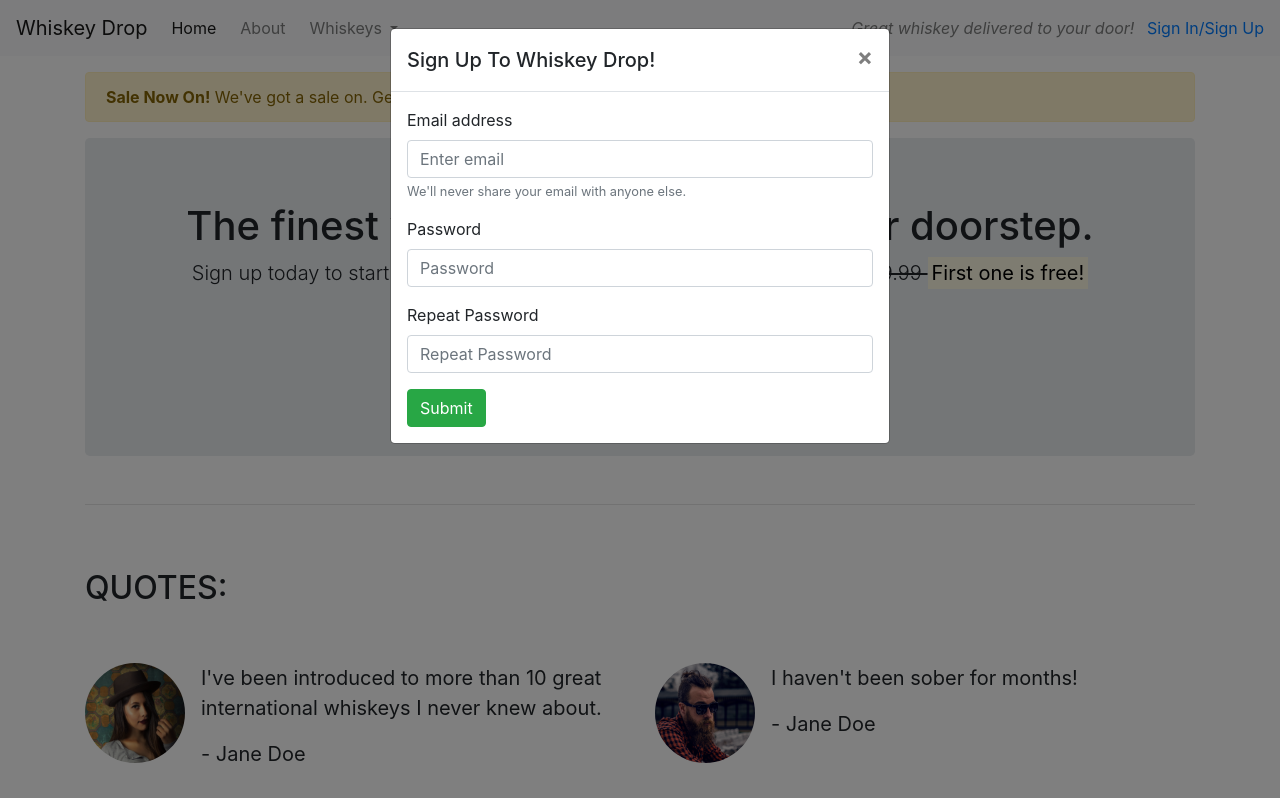
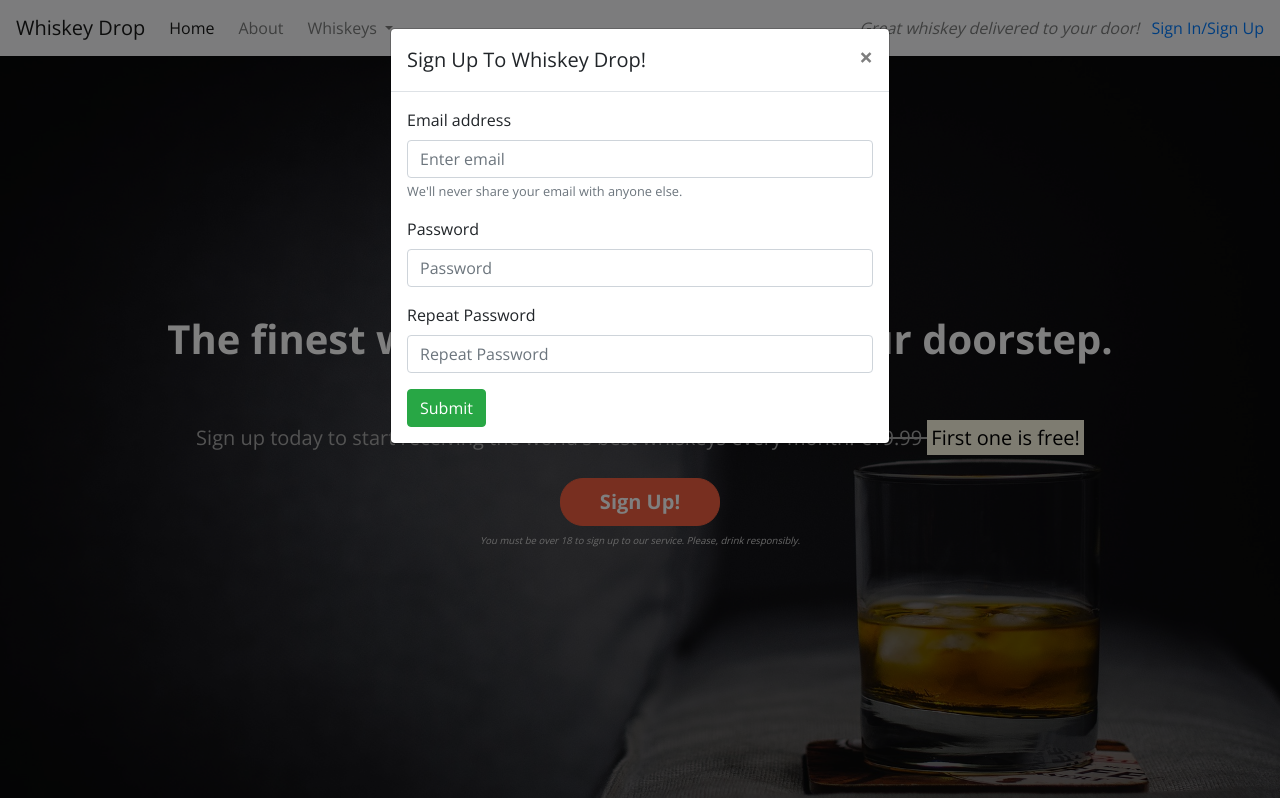
Before and after one commit to Saraholoughlin5/bootstrap4, a plain HTML site: page index.html in a window 1280 px wide. Both pictures are taken after a click on the button "Sign Up!". Shown: the top 798 px of the page. Drawn offline with nearby package versions, Linux system fonts and the light colour scheme.

Commit message:
new image and .css

```diff
--- /dev/null
+++ b/css/style.css
@@ -0,0 +1,100 @@
+body {
+  font-family: "Open Sans", sans-serif;
+}
+
+.alert-container {
+}
+
+.callout-container {
+  height: 100vh;
+  background: url("../images/whiskey-background.jpg") no-repeat bottom right
+    fixed;
+  -webkit-background-size: cover;
+  -moz-background-size: cover;
+  -o-background-size: cover;
+  background-size: cover;
+
+  display: flex;
+  align-items: center;
+  justify-content: center;
+
+  position: relative;
+}
+
+.opaque-overlay {
+    position: absolute;
+    top: 0;
+    left: 0;
+    height: 100%;
+    width: 100%;
+    background-color: rgba(0,0,0,0.5);
+}
+
+.quotes-container {
+}
+
+.features-container {
+}
+
+/* Block Dividers */
+
+.block-divider {
+    width: 75px;
+    height: 5px;
+    border: 0;
+    background-color: #f04f50;
+}
+
+.block-divider--orange {
+    background-color: #f04f50;
+}
+
+.block-divider--short {
+    width: 35px;
+}
+
+/* Jumbotron */
+
+.jumbotron {
+    background-color: transparent;
+}
+
+.jumbotron-header {
+    color: white;
+    font-weight: bold;
+    margin-bottom: 30px;
+}
+
+.jumbotron .lead {
+    margin: 25px 0;
+    color: #a7a7a7;
+}
+
+.jumbotron small {
+    font-size: 60%;
+    font-style: italic;
+    color: #d0d0d0;
+}
+
+/* Buttons */
+
+.btn--cta {
+    font-weight: bold;
+    border-radius: 23px;
+    width: 160px;
+}
+
+.btn--red {
+    color: white;
+    background-color: #f05f40;
+    border-color: #f05f40;
+}
+
+.btn--red:hover,
+.btn--red:active,
+.btn--red:focus,
+.btn--red:active:focus {
+    color: white;
+    background-color: #df4929;
+    border-color: #df4929;
+}
--- a/index.html
+++ b/index.html
@@ -1,31 +1,66 @@
 <!DOCTYPE html>
 <html lang="en">
-
   <head>
-	<meta charset="UTF-8">
-	<meta name="viewport" content="width=device-width, initial-scale=1.0">
+    <meta charset="UTF-8" />
+    <meta name="viewport" content="width=device-width, initial-scale=1.0" />
     <title>Whiskey Drop | Taste a new whiskey every month</title>
-	<link rel="stylesheet" href="https://stackpath.bootstrapcdn.com/bootstrap/4.3.1/css/bootstrap.min.css"
-		integrity="sha384-ggOyR0iXCbMQv3Xipma34MD+dH/1fQ784/j6cY/iJTQUOhcWr7x9JvoRxT2MZw1T" crossorigin="anonymous">
-	<script src="https://stackpath.bootstrapcdn.com/bootstrap/4.3.1/js/bootstrap.min.js"
-		integrity="sha384-JjSmVgyd0p3pXB1rRibZUAYoIIy6OrQ6VrjIEaFf/nJGzIxFDsf4x0xIM+B07jRM" crossorigin="anonymous">
-	</script>
-	<link rel="stylesheet" href="https://use.fontawesome.com/releases/v5.6.3/css/all.css"
-		integrity="sha384-UHRtZLI+pbxtHCWp1t77Bi1L4ZtiqrqD80Kn4Z8NTSRyMA2Fd33n5dQ8lWUE00s/" crossorigin="anonymous" />
+    <link
+      rel="stylesheet"
+      href="https://stackpath.bootstrapcdn.com/bootstrap/4.3.1/css/bootstrap.min.css"
+      integrity="sha384-ggOyR0iXCbMQv3Xipma34MD+dH/1fQ784/j6cY/iJTQUOhcWr7x9JvoRxT2MZw1T"
+      crossorigin="anonymous"
+    />
+    <script
+      src="https://stackpath.bootstrapcdn.com/bootstrap/4.3.1/js/bootstrap.min.js"
+      integrity="sha384-JjSmVgyd0p3pXB1rRibZUAYoIIy6OrQ6VrjIEaFf/nJGzIxFDsf4x0xIM+B07jRM"
+      crossorigin="anonymous"
+    ></script>
+    <link
+      rel="stylesheet"
+      href="https://use.fontawesome.com/releases/v5.6.3/css/all.css"
+      integrity="sha384-UHRtZLI+pbxtHCWp1t77Bi1L4ZtiqrqD80Kn4Z8NTSRyMA2Fd33n5dQ8lWUE00s/"
+      crossorigin="anonymous"
+    />
+    <link
+      href="https://fonts.googleapis.com/css2?family=Open+Sans:wght@400;700&display=swap"
+      rel="stylesheet"
+    />
+    <link rel="stylesheet" href="css/style.css" type="text/css" />
   </head>
 
   <body>
     <nav class="navbar navbar-light bg-light navbar-expand-sm">
       <a href="/" class="navbar-brand">Whiskey Drop</a>
-		<button class="navbar-toggler ml-auto" type="button" data-toggle="collapse" data-target="#navbarNavDropdown" aria-controls="navbarNavDropdown" aria-expanded="false" aria-label="Toggle navigation">
-        <span class="navbar-toggler-icon"></span></button>
+      <button
+        class="navbar-toggler ml-auto"
+        type="button"
+        data-toggle="collapse"
+        data-target="#navbarNavDropdown"
+        aria-controls="navbarNavDropdown"
+        aria-expanded="false"
+        aria-label="Toggle navigation"
+      >
+        <span class="navbar-toggler-icon"></span>
+      </button>
 
       <div class="collapse navbar-collapse" id="navbarNavDropdown">
         <ul class="navbar-nav mr-auto">
-				<li class="active nav-item mr-2"><a class="nav-link" href="/">Home</a></li>
-				<li class="nav-item mr-2"><a class="nav-link" href="/about">About</a></li>
+          <li class="active nav-item mr-2">
+            <a class="nav-link" href="/">Home</a>
+          </li>
+          <li class="nav-item mr-2">
+            <a class="nav-link" href="/about">About</a>
+          </li>
           <li class="nav-item dropdown">
-                    <a class="nav-link dropdown-toggle" href="#" id="navbarDropdownMenuLink" role="button" data-toggle="dropdown" aria-haspopup="true" aria-expanded="false">
+            <a
+              class="nav-link dropdown-toggle"
+              href="#"
+              id="navbarDropdownMenuLink"
+              role="button"
+              data-toggle="dropdown"
+              aria-haspopup="true"
+              aria-expanded="false"
+            >
               Whiskeys
             </a>
             <div class="dropdown-menu" aria-labelledby="navbarDropdownMenuLink">
@@ -35,40 +70,65 @@
               <a class="dropdown-item" href="#">American</a>
             </div>
           </li>
-				<li class="nav-item mr-2 d-block d-sm-none"><a class="nav-link" href="/login">Sign In/Sign Up</a></li>
+          <li class="nav-item mr-2 d-block d-sm-none">
+            <a class="nav-link" href="/login">Sign In/Sign Up</a>
+          </li>
         </ul>
       </div>
       <div class="d-none d-md-block">
-			<p class="navbar-text my-auto mr-2"><i>Great whiskey delivered to your door!</i></p>
+        <p class="navbar-text my-auto mr-2">
+          <i>Great whiskey delivered to your door!</i>
+        </p>
         <a href="/login">Sign In/Sign Up</a>
       </div>
     </nav>
-	<article class="container mt-3">
+    <!-- <div class="container alert-container">
 		<div class="row d-none d-sm-block">
 			<div class="col-12">
 				<div class="alert alert-warning"><strong>Sale Now On!</strong> We've got a sale on. Get a 12-month
 					subscription for the price of 6! <a href="">See here for details!</a></div>
 			</div>
 		</div>
+	</div> -->
+
     <!-- Callout -->
+    <div class="container-fluid callout-container">
+    <div class="opaque-overlay">&nbsp;</div>
       <div class="row">
         <div class="col-12">
           <section class="callout jumbotron text-center">
-					<h1>The finest whiskeys delivered to your doorstep.</h1>
-					<p class="lead">Sign up today to start receiving the world's best whiskeys every month.
+            <h1 class="jumbotron-header">
+              The finest whiskeys delivered to your doorstep.
+            </h1>
+            <hr class="block-divider block-divider--orange">
+            <p class="lead">
+              Sign up today to start receiving the world's best whiskeys every
+              month.
               <s class="d-none d-sm-inline">€19.99 </s>
-						<span class="d-inline d-sm-none"><br></span>
-						<strong><mark>First one is free!</mark></strong></p>
-					<button class="btn btn-success btn-lg" data-toggle="modal" data-target="#signUpModal">Sign Up!</button>
+              <span class="d-inline d-sm-none"><br /></span>
+              <strong><mark>First one is free!</mark></strong>
+            </p>
+            <button
+              class="btn btn-lg btn--cta btn--red"
+              data-toggle="modal"
+              data-target="#signUpModal"
+            >
+              Sign Up!
+            </button>
             <p class="text-muted">
-						<small>You must be over 18 to sign up to our service. Please, drink responsibly.</small></p>
+              <small
+                >You must be over 18 to sign up to our service. Please, drink
+                responsibly.</small
+              >
+            </p>
           </section>
         </div>
       </div>
       <!-- /.callout -->
-		<hr>
+    </div>
 
     <!-- Quotes -->
+    <div class="container quotes-container">
       <section class="quotes">
         <div class="row">
           <div class="col-12 my-5">
@@ -79,12 +139,18 @@
           <div class="col-12 col-md-6">
             <div class="media">
               <div class="d-none d-sm-block">
-							<img src="images/girl-image.png" class="rounded-circle mr-3" height="100" width="100">
+                <img
+                  src="images/girl-image.png"
+                  class="rounded-circle mr-3"
+                  height="100"
+                  width="100"
+                />
               </div>
               <div class="media-body">
                 <blockquote class="blockquote">
-									<p>I've been introduced to more than 10 great international whiskeys I never knew
-										about.
+                  <p>
+                    I've been introduced to more than 10 great international
+                    whiskeys I never knew about.
                   </p>
                   <p>- Jane Doe</p>
                 </blockquote>
@@ -94,7 +160,12 @@
           <div class="col-12 col-md-6">
             <div class="media">
               <div class="d-none d-sm-block">
-								<img src="images/guy-image.png" class="rounded-circle mr-3" height="100" width="100">
+                <img
+                  src="images/guy-image.png"
+                  class="rounded-circle mr-3"
+                  height="100"
+                  width="100"
+                />
               </div>
               <div class="media-body">
                 <blockquote class="blockquote">
@@ -107,10 +178,10 @@
         </div>
       </section>
       <!-- /.quotes -->
-		<hr>
-
+    </div>
 
     <!-- Features -->
+    <div class="features-container">
       <section class="features">
         <div class="row">
           <div class="col-12 my-5">
@@ -120,34 +191,51 @@
         <div class="row">
           <div class="col-12 col-md-6 col-lg-4">
             <div class="feature">
-						<h3><i class="fas fa-gift d-none d-sm-block"></i> Feature 1
-							<span class="badge badge-success">NEW!</span></h3>
-						<p>Lorem ipsum dolor sit amet, consectetur adipiscing elit, sed do eiusmod tempor incididunt
-							ut labore et dolore magna aliqua. Ut enim ad minim veniam, quis nostrud exercitation ullamco
-							laboris nisi ut aliquip ex ea commodo consequat.</p>
+              <h3>
+                <i class="fas fa-gift d-none d-sm-block"></i> Feature 1
+                <span class="badge badge-success">NEW!</span>
+              </h3>
+              <p>
+                Lorem ipsum dolor sit amet, consectetur adipiscing elit, sed do
+                eiusmod tempor incididunt ut labore et dolore magna aliqua. Ut
+                enim ad minim veniam, quis nostrud exercitation ullamco laboris
+                nisi ut aliquip ex ea commodo consequat.
+              </p>
               <p><a class="btn btn-sm btn-light" href="">Read More</a></p>
             </div>
           </div>
           <div class="col-12 col-md-6 col-lg-4">
             <div class="feature">
-						<h3><i class="fas fa-credit-card d-none d-sm-block"></i> Feature 2</h3>
-						<p>Lorem ipsum dolor sit amet, consectetur adipiscing elit, sed do eiusmod tempor incididunt
-							ut labore et dolore magna aliqua. Ut enim ad minim veniam, quis nostrud exercitation ullamco
-							laboris nisi ut aliquip ex ea commodo consequat.</p>
+              <h3>
+                <i class="fas fa-credit-card d-none d-sm-block"></i> Feature 2
+              </h3>
+              <p>
+                Lorem ipsum dolor sit amet, consectetur adipiscing elit, sed do
+                eiusmod tempor incididunt ut labore et dolore magna aliqua. Ut
+                enim ad minim veniam, quis nostrud exercitation ullamco laboris
+                nisi ut aliquip ex ea commodo consequat.
+              </p>
               <p><a class="btn btn-sm btn-light" href="">Read More</a></p>
             </div>
           </div>
           <div class="col-12 d-md-none d-lg-block col-lg-4">
             <div class="feature">
-						<h3><i class="fas fa-times-circle d-none d-sm-block"></i> Feature 3</h3>
-						<p>Lorem ipsum dolor sit amet, consectetur adipiscing elit, sed do eiusmod tempor incididunt
-							ut labore et dolore magna aliqua. Ut enim ad minim veniam, quis nostrud exercitation ullamco
-							laboris nisi ut aliquip ex ea commodo consequat.</p>
+              <h3>
+                <i class="fas fa-times-circle d-none d-sm-block"></i> Feature 3
+              </h3>
+              <p>
+                Lorem ipsum dolor sit amet, consectetur adipiscing elit, sed do
+                eiusmod tempor incididunt ut labore et dolore magna aliqua. Ut
+                enim ad minim veniam, quis nostrud exercitation ullamco laboris
+                nisi ut aliquip ex ea commodo consequat.
+              </p>
               <p><a class="btn btn-sm btn-light" href="">Read More</a></p>
             </div>
           </div>
         </div>
+      </section>
       <!-- /.features -->
+    </div>
 
     <!-- Monthly favorites -->
     <section class="monthly-favorites">
@@ -184,15 +272,18 @@
       </table>
     </section>
     <!-- /.monthly-favorites -->
-		</section>
-	</article>
 
     <div class="modal" tabindex="-1" role="dialog" id="signUpModal">
       <div class="modal-dialog" role="document">
         <div class="modal-content">
           <div class="modal-header">
             <h5 class="modal-title">Sign Up To Whiskey Drop!</h5>
-        <button type="button" class="close" data-dismiss="modal" aria-label="Close">
+            <button
+              type="button"
+              class="close"
+              data-dismiss="modal"
+              aria-label="Close"
+            >
               <span aria-hidden="true">&times;</span>
             </button>
           </div>
@@ -200,35 +291,57 @@
             <form>
               <div class="form-group">
                 <label for="exampleInputEmail1">Email address</label>
-    <input type="email" class="form-control" id="exampleInputEmail1" aria-describedby="emailHelp" placeholder="Enter email">
-    <small id="emailHelp" class="form-text text-muted">We'll never share your email with anyone else.</small>
+                <input
+                  type="email"
+                  class="form-control"
+                  id="exampleInputEmail1"
+                  aria-describedby="emailHelp"
+                  placeholder="Enter email"
+                />
+                <small id="emailHelp" class="form-text text-muted"
+                  >We'll never share your email with anyone else.</small
+                >
               </div>
               <div class="form-group">
                 <label for="password">Password</label>
-    <input type="password" class="form-control" id="password" placeholder="Password">
+                <input
+                  type="password"
+                  class="form-control"
+                  id="password"
+                  placeholder="Password"
+                />
               </div>
               <div class="form-group">
                 <label for="repeatPassword">Repeat Password</label>
-    <input type="password" class="form-control" id="repeatPassword" placeholder="Repeat Password">
+                <input
+                  type="password"
+                  class="form-control"
+                  id="repeatPassword"
+                  placeholder="Repeat Password"
+                />
               </div>
 
               <button type="submit" class="btn btn-success">Submit</button>
             </form>
           </div>
-
         </div>
       </div>
     </div>
 
-	<script src="https://code.jquery.com/jquery-3.3.1.slim.min.js"
-		integrity="sha384-q8i/X+965DzO0rT7abK41JStQIAqVgRVzpbzo5smXKp4YfRvH+8abtTE1Pi6jizo" crossorigin="anonymous">
-	</script>
-	<script src="https://cdnjs.cloudflare.com/ajax/libs/popper.js/1.14.7/umd/popper.min.js"
-		integrity="sha384-UO2eT0CpHqdSJQ6hJty5KVphtPhzWj9WO1clHTMGa3JDZwrnQq4sF86dIHNDz0W1" crossorigin="anonymous">
-	</script>
-	<script src="https://stackpath.bootstrapcdn.com/bootstrap/4.3.1/js/bootstrap.min.js"
-		integrity="sha384-JjSmVgyd0p3pXB1rRibZUAYoIIy6OrQ6VrjIEaFf/nJGzIxFDsf4x0xIM+B07jRM" crossorigin="anonymous">
-	</script>
+    <script
+      src="https://code.jquery.com/jquery-3.3.1.slim.min.js"
+      integrity="sha384-q8i/X+965DzO0rT7abK41JStQIAqVgRVzpbzo5smXKp4YfRvH+8abtTE1Pi6jizo"
+      crossorigin="anonymous"
+    ></script>
+    <script
+      src="https://cdnjs.cloudflare.com/ajax/libs/popper.js/1.14.7/umd/popper.min.js"
+      integrity="sha384-UO2eT0CpHqdSJQ6hJty5KVphtPhzWj9WO1clHTMGa3JDZwrnQq4sF86dIHNDz0W1"
+      crossorigin="anonymous"
+    ></script>
+    <script
+      src="https://stackpath.bootstrapcdn.com/bootstrap/4.3.1/js/bootstrap.min.js"
+      integrity="sha384-JjSmVgyd0p3pXB1rRibZUAYoIIy6OrQ6VrjIEaFf/nJGzIxFDsf4x0xIM+B07jRM"
+      crossorigin="anonymous"
+    ></script>
   </body>
-
 </html>
```
Also changed, not shown: images/whiskey-background.jpg (added). Lines whose indentation alone changed are shown as unchanged.
